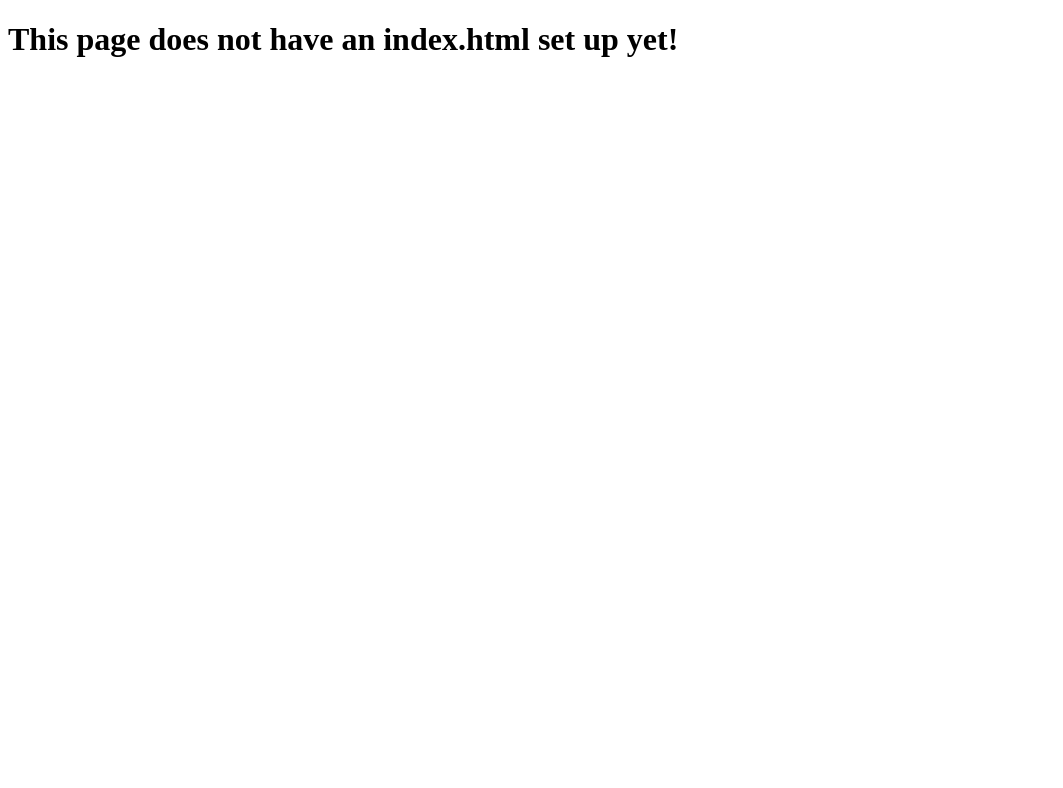
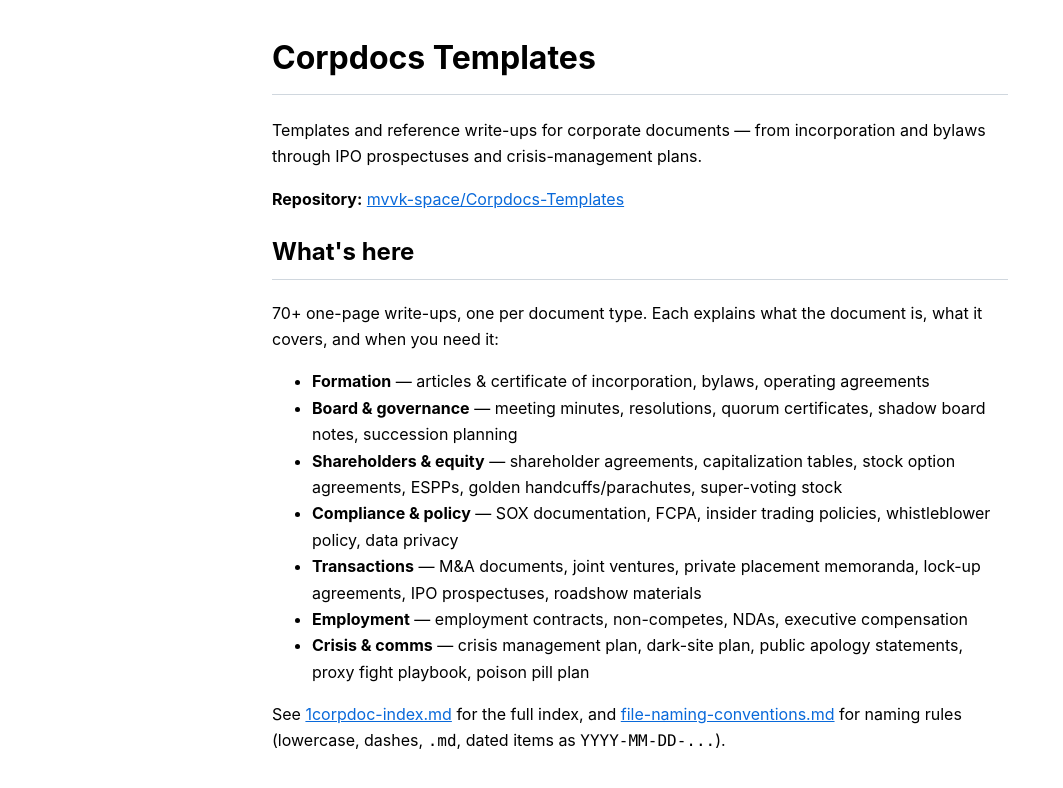
Before and after one commit to mvvk-space/Corpdocs-Templates, a plain HTML site: page index.html in a window 1280 px wide. Shown: the whole page, without its empty margins (0-1063 px from the left). Drawn offline with Linux system fonts and the light colour scheme.

Commit message:
Regenerate index.html from README.md

```diff
--- a/index.html
+++ b/index.html
@@ -1,7 +1,50 @@
 <!DOCTYPE html>
-<html>
-<head><meta charset="utf-8"><title>Coming soon</title></head>
+<html lang="en">
+<head>
+<meta charset="utf-8">
+<meta name="viewport" content="width=device-width, initial-scale=1">
+<title>Corpdocs Templates</title>
+<style>
+  :root { color-scheme: light dark; }
+  body {
+    font-family: -apple-system, BlinkMacSystemFont, "Segoe UI", Helvetica, Arial, sans-serif;
+    max-width: 46rem;
+    margin: 2rem auto;
+    padding: 0 1rem;
+    line-height: 1.65;
+  }
+  a { color: #0969da; }
+  @media (prefers-color-scheme: dark) { a { color: #4493f8; } }
+  pre {
+    background: #f6f8fa; border-radius: 6px; padding: 1rem;
+    overflow-x: auto; font-size: 0.875rem;
+  }
+  @media (prefers-color-scheme: dark) { pre { background: #151b23; } }
+  code { font-family: ui-monospace, SFMono-Regular, "SF Mono", Menlo, Consolas, monospace; }
+  table { border-collapse: collapse; }
+  th, td { border: 1px solid #d0d7de; padding: 0.375rem 0.75rem; }
+  th { background: #f6f8fa; }
+  @media (prefers-color-scheme: dark) { th, td { border-color: #3d444d; } th { background: #151b23; } }
+  h1, h2 { border-bottom: 1px solid #d0d7de; padding-bottom: 0.3em; }
+  @media (prefers-color-scheme: dark) { h1, h2 { border-color: #3d444d; } }
+</style>
+</head>
 <body>
-<h1>This page does not have an index.html set up yet!</h1>
+<h1>Corpdocs Templates</h1>
+<p>Templates and reference write-ups for corporate documents — from incorporation and bylaws through IPO prospectuses and crisis-management plans.</p>
+<p><strong>Repository:</strong> <a href="https://github.com/mvvk-space/Corpdocs-Templates">mvvk-space/Corpdocs-Templates</a></p>
+<h2>What&#39;s here</h2>
+<p>70+ one-page write-ups, one per document type. Each explains what the document is, what it covers, and when you need it:</p>
+<ul>
+<li><strong>Formation</strong> — articles &amp; certificate of incorporation, bylaws, operating agreements</li>
+<li><strong>Board &amp; governance</strong> — meeting minutes, resolutions, quorum certificates, shadow board notes, succession planning</li>
+<li><strong>Shareholders &amp; equity</strong> — shareholder agreements, capitalization tables, stock option agreements, ESPPs, golden handcuffs/parachutes, super-voting stock</li>
+<li><strong>Compliance &amp; policy</strong> — SOX documentation, FCPA, insider trading policies, whistleblower policy, data privacy</li>
+<li><strong>Transactions</strong> — M&amp;A documents, joint ventures, private placement memoranda, lock-up agreements, IPO prospectuses, roadshow materials</li>
+<li><strong>Employment</strong> — employment contracts, non-competes, NDAs, executive compensation</li>
+<li><strong>Crisis &amp; comms</strong> — crisis management plan, dark-site plan, public apology statements, proxy fight playbook, poison pill plan</li>
+</ul>
+<p>See <a href="./1corpdoc-index.md">1corpdoc-index.md</a> for the full index, and <a href="./file-naming-conventions.md">file-naming-conventions.md</a> for naming rules (lowercase, dashes, <code>.md</code>, dated items as <code>YYYY-MM-DD-...</code>).</p>
+
 </body>
 </html>
```
Also changed, not shown: 1 other file.
